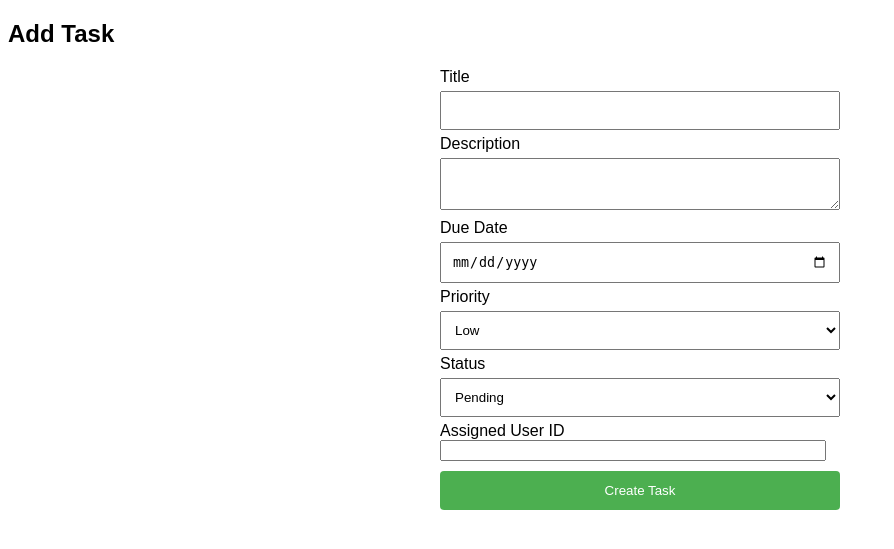
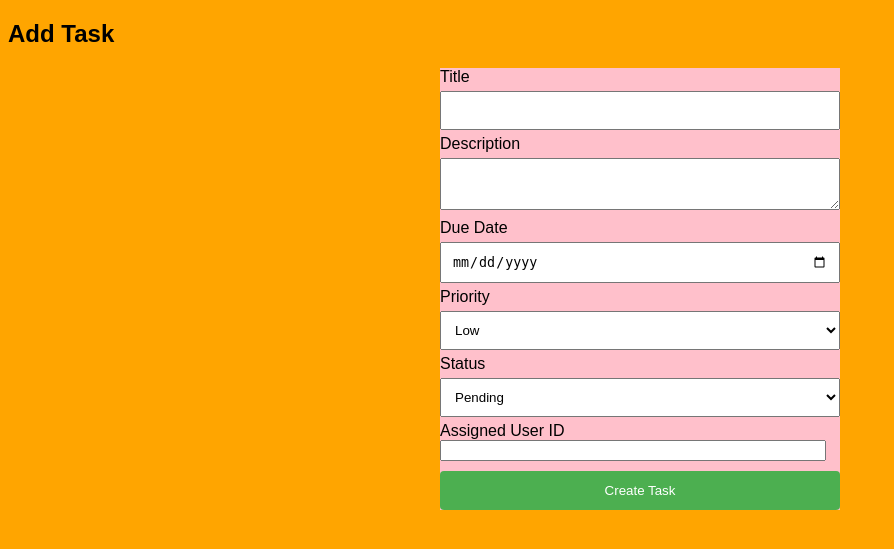
Before and after one commit to FaustinNiyomurengezi2580/EXAM_WT_NIYOMURENGEZI_FAUSTIN_222006086, a PHP site: the page made by WEB TECHNOLOGY EXAM PROJECT/create task.php in a window 1280 px wide. Shown: the top 549 px of the page, without its empty margins (0-894 px from the left). Run offline with PHP 8.4, Linux system fonts and the light colour scheme.

Commit message:
Update create task.php

```diff
--- a/WEB TECHNOLOGY EXAM PROJECT/create task.php
+++ b/WEB TECHNOLOGY EXAM PROJECT/create task.php
@@ -7,10 +7,12 @@
 <style>
     body {
         font-family: Arial, sans-serif;
+         background-color: orange;
     }
     form {
         max-width: 400px;
         margin: 0 auto;
+        background-color: pink;
     }
     input[type="text"], input[type="date"], select, textarea {
         width: 100%;
```
